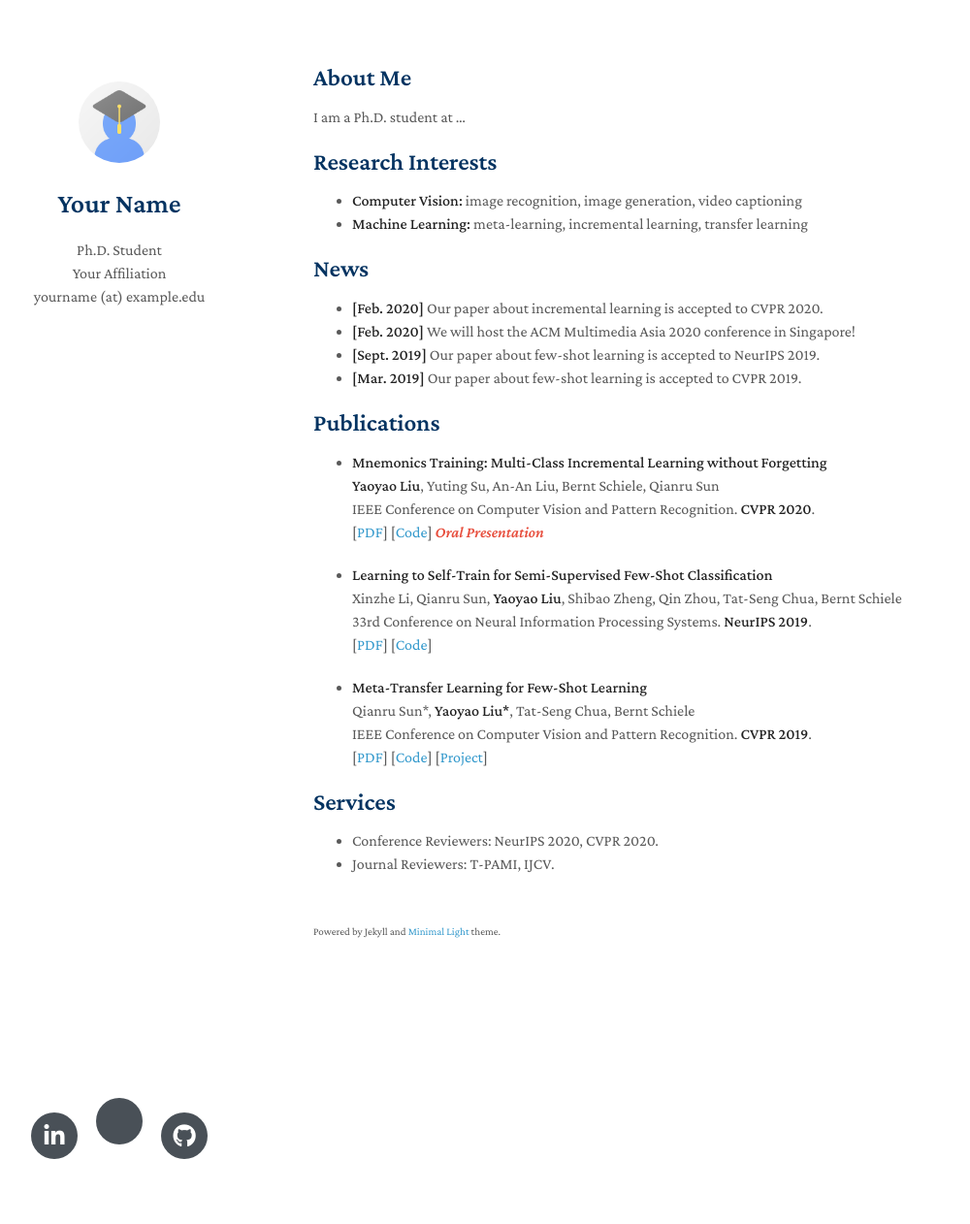
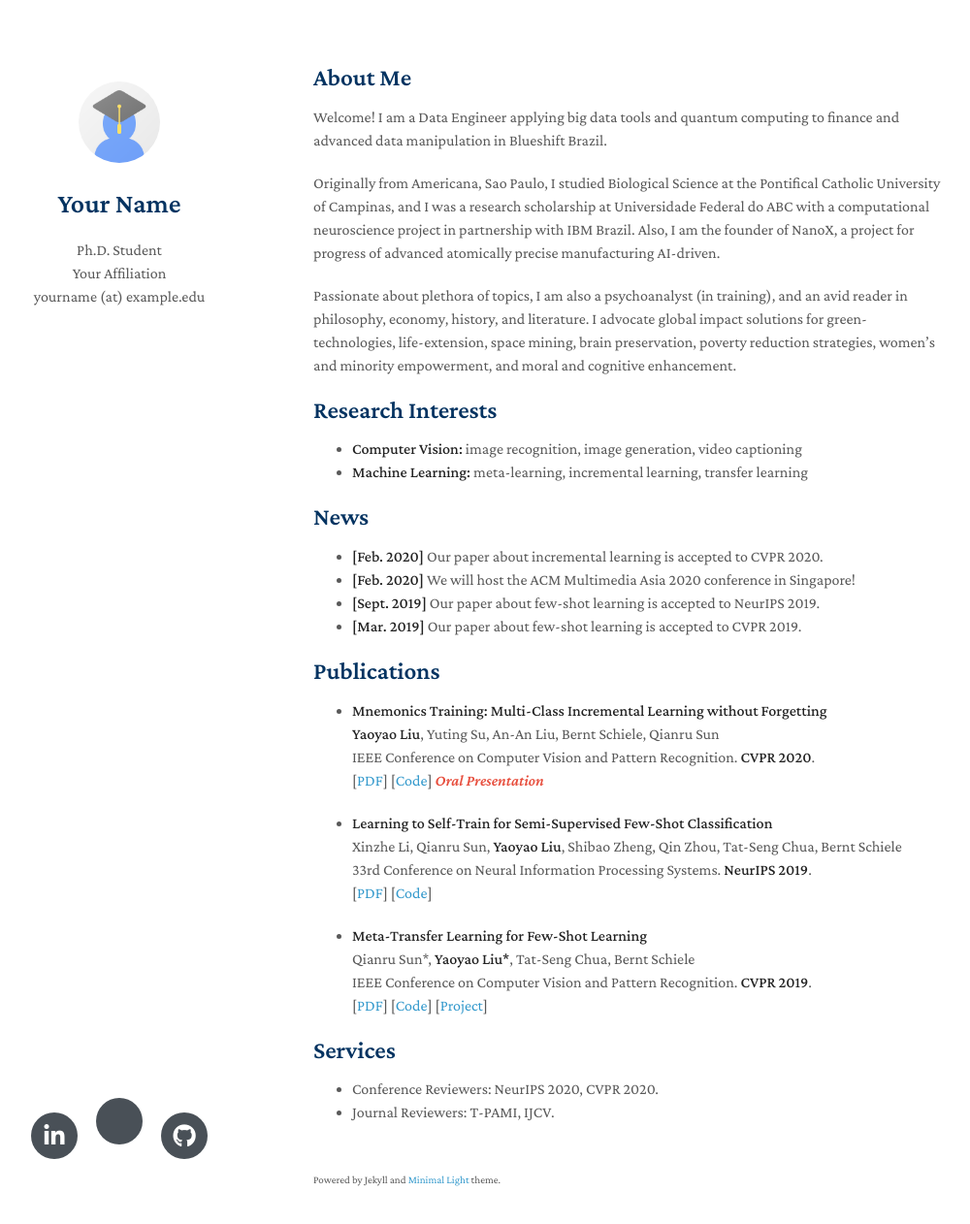
Before and after one commit to samuelfernandofs/samuel.fernando, a Jekyll site: the page built from index.md, in a window 1280 px wide and 1297 px high. Shown: the top 1262 px of the window at 97% size, without its empty margins (147-1147 px from the left). Built offline with Jekyll 4.4.1, drawn with Linux system fonts in a browser that asks for light colours; nearby versions of some CDN libraries; a style sheet for code colours, icons or effects is not loaded; our own code applies the rules of GitHub Pages for plain Markdown files.

Commit message:
Update index.md

```diff
--- a/index.md
+++ b/index.md
@@ -4,7 +4,11 @@ layout: homepage
 
 ## About Me
 
-I am a Ph.D. student at ...
+Welcome! I am a Data Engineer applying big data tools and quantum computing to finance and advanced data manipulation in Blueshift Brazil.
+
+Originally from Americana, Sao Paulo, I studied Biological Science at the Pontifical Catholic University of Campinas, and I was a research scholarship at Universidade Federal do ABC with a computational neuroscience project in partnership with IBM Brazil. Also, I am the founder of NanoX, a project for progress of advanced atomically precise manufacturing AI-driven.
+
+Passionate about plethora of topics, I am also a psychoanalyst (in training), and an avid reader in philosophy, economy, history, and literature. I advocate global impact solutions for green-technologies, life-extension, space mining, brain preservation, poverty reduction strategies, women's and minority empowerment, and moral and cognitive enhancement.
 
 ## Research Interests
 
```
